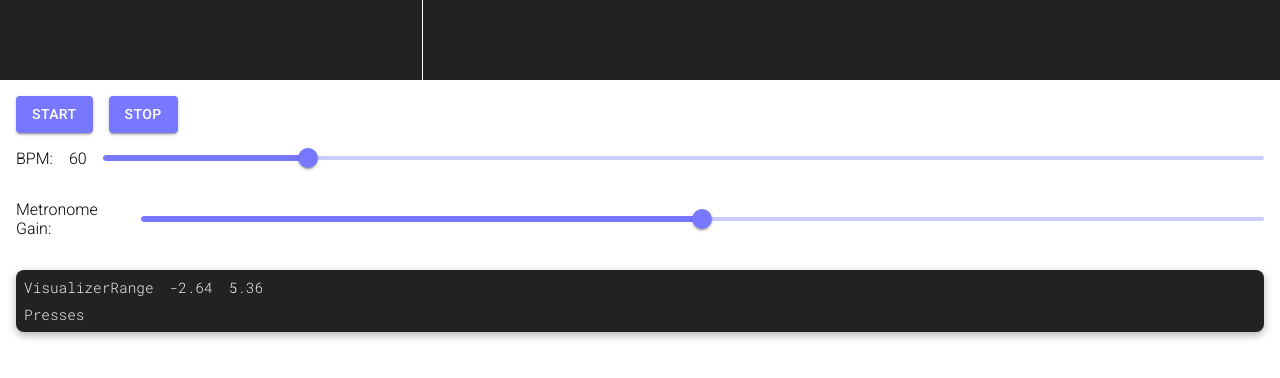
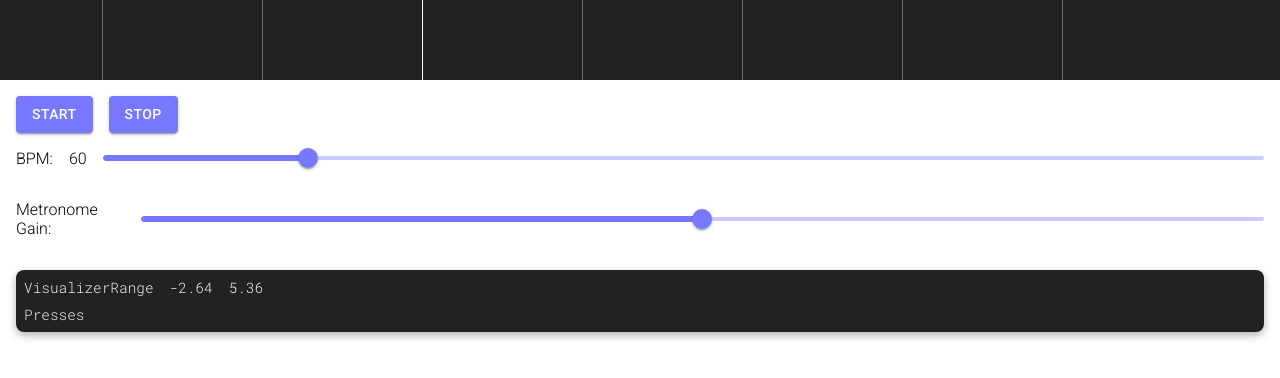
Before and after one commit to spensbot/metronome-, a React (Vite) app: page / in a window 1280 px wide. Shown: the top 378 px of the page. Built offline with nearby package versions, Linux system fonts and the light colour scheme.

Commit message:
Add beat times to visualizer

```diff
--- a/src/engine/AudioEngine.ts
+++ b/src/engine/AudioEngine.ts
@@ -2,6 +2,7 @@ import { getAudioContext, loadBuffer } from './audioUtils'
 import metronomePath from '/metronome.mp3'
 import { store } from '../redux/store'
 import { AudioTime, PerfTime, Duration, Tempo } from '../utils/timeUtils'
+import { setScheduledBeat } from '../redux/metronomeSlice'
 
 interface GraphData {
   ctx: AudioContext
@@ -103,5 +104,6 @@ export default class AudioEngine {
     gainNode.gain.setValueAtTime(gain, time.duration.s())
     source.start(time.duration.s())
     this.nextClick = time.toPerf(ctx)
+    store.dispatch(setScheduledBeat(this.nextClick))
   }
 }
--- a/src/react/visualizer/Visualizer.tsx
+++ b/src/react/visualizer/Visualizer.tsx
@@ -1,7 +1,10 @@
 import styled from "@emotion/styled"
 import { useMetronome, useSteady } from "../../redux/hooks"
 import { Press_t } from "../../redux/MetronomeState"
-import { visualizerRange } from "../../utils/visualizerUtils"
+import {
+  getBeatTimesInWindow,
+  visualizerRange,
+} from "../../utils/visualizerUtils"
 import { unlerp } from "../../utils/math"
 
 function Press({ press }: { press: Press_t }) {
@@ -15,9 +18,31 @@ function Press({ press }: { press: Press_t }) {
 }
 
 const PressRoot = styled.div`
-  width: 2px;
+  width: 1px;
   height: 100%;
   background-color: #55f;
+  position: absolute;
+`
+
+function Beats() {
+  const state = useMetronome((state) => state)
+  const beats = getBeatTimesInWindow(state)
+  const range = visualizerRange(state)
+
+  return (
+    <>
+      {beats.map((beat) => {
+        const ratio = unlerp(range, beat.duration.s())
+        return <Beat style={{ left: `${ratio * 100}%` }} />
+      })}
+    </>
+  )
+}
+
+const Beat = styled.div`
+  width: 1px;
+  height: 100%;
+  background-color: #fff5;
   position: absolute;
 `
 
@@ -31,6 +56,7 @@ export default function Visualizer() {
       {presses.map((press) => (
         <Press press={press} />
       ))}
+      <Beats />
     </Backdrop>
   )
 }
--- a/src/redux/metronomeSlice.ts
+++ b/src/redux/metronomeSlice.ts
@@ -53,6 +53,9 @@ export const noteSlice = createSlice({
     setVisualizerLength: (state, action: PayloadAction<number>) => {
       state.steady.visualizerLength = action.payload
     },
+    setScheduledBeat: (state, action: PayloadAction<PerfTime>) => {
+      state.steady.scheduledBeat = action.payload
+    },
   },
 })
 
@@ -64,7 +67,8 @@ export const {
   addLayer,
   deleteLayer,
   addPress,
-  setVisualizerLength
+  setVisualizerLength,
+  setScheduledBeat
 } = noteSlice.actions
 
 export default noteSlice.reducer
--- a/src/utils/visualizerUtils.ts
+++ b/src/utils/visualizerUtils.ts
@@ -24,6 +24,8 @@ export function getBeatTimesInWindow(state: MetronomeState): PerfTime[] {
   const pastBeatCount = Math.floor((nextBeat - range.start) / period)
   const futureBeatCount = Math.floor((range.end - nextBeat) / period)
 
+  console.log(nextBeat)
+
   const pastBeats = indexArray(pastBeatCount).map(i => nextBeat - (i + 1) * period).reverse()
   const futureBeats = indexArray(futureBeatCount).map(i => nextBeat + i * period)
 
```
